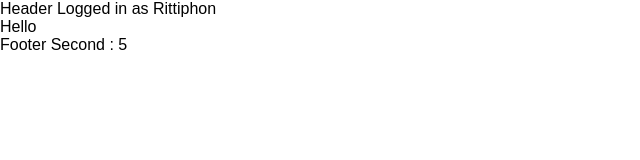
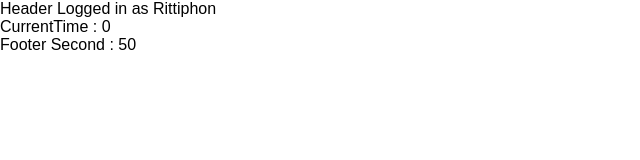
Before and after one commit to miw1513/React_Project1, a React (Create React App) app: page / in a window 1280 px wide. Shown: the top 160 px of the page, without its empty margins (0-640 px from the left). Built offline with nearby package versions, Linux system fonts and the light colour scheme.

Commit message:
Updated
Updated

```diff
--- a/src/App.js
+++ b/src/App.js
@@ -3,13 +3,29 @@ import Header from "./header"
 import Footer from "./Footer"
 
 class App extends Component {
+  constructor(props){
+    super(props)
+    this.state = {
+      currentTime : 0
+    }
+    this.clickfromapp = this.clickfromapp.bind(this)
+  }
+
+  clickfromapp(timing){
+    this.setState({
+      currentTime: timing
+    })
+  }
   render() {
+    let {currentTime} = this.state
     return (
+
       <div>
       <Header currentUser="Rittiphon" Loggin={true}/>
 
-      <div>Hello</div>
-      <Footer/>
+
+      <div>CurrentTime : {currentTime}</div>
+      <Footer onTimerClick={this.clickfromapp} />
       </div>
     );
   }
--- a/src/Footer.js
+++ b/src/Footer.js
@@ -11,13 +11,14 @@ class Footer extends Component{
             this.setState({
                 timing: this.state.timing+1
             })
-        },1000)
+        },100)
     }
 
     render(){
         let {timing} = this.state
+        let {onTimerClick} = this.props
         return (
-            <div> Footer Second : {timing}</div>
+            <div onClick={()=>onTimerClick(timing)}> Footer Second : {timing}</div>
         )
     }
 }
--- a/src/header.js
+++ b/src/header.js
@@ -1,12 +1,14 @@
 import React, {Component} from "react"
 
 class Header extends Component {
+
     render(){
         let {currentUser, Loggin} = this.props //สามารถใส่ได้หลายตัวแปร
         //let currentUser = this.props.currentUser ต้องใส่หลายบรรทัด
+        //ถ้าเป็น String ต้อง double quote นอกนั้นต้องเป็นปีกกา {}
         currentUser = "Logged in as "+ currentUser
         return (
-            <div>Header {Loggin && currentUser}</div> //ถ้าซ้ายจริง จะเอาค่าขวามาโชว์
+            <div onClick={()=>{alert(currentUser)}}>Header {Loggin && currentUser}</div> //ถ้าซ้ายจริง Loggin จะเอาค่าขวามาโชว์ currentUser
         )
 
     }
```
